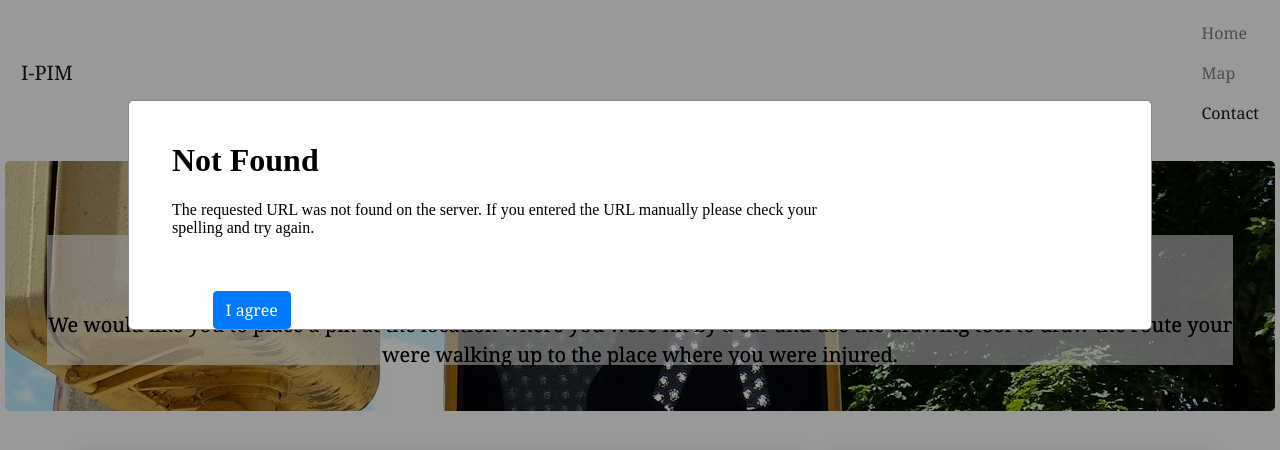
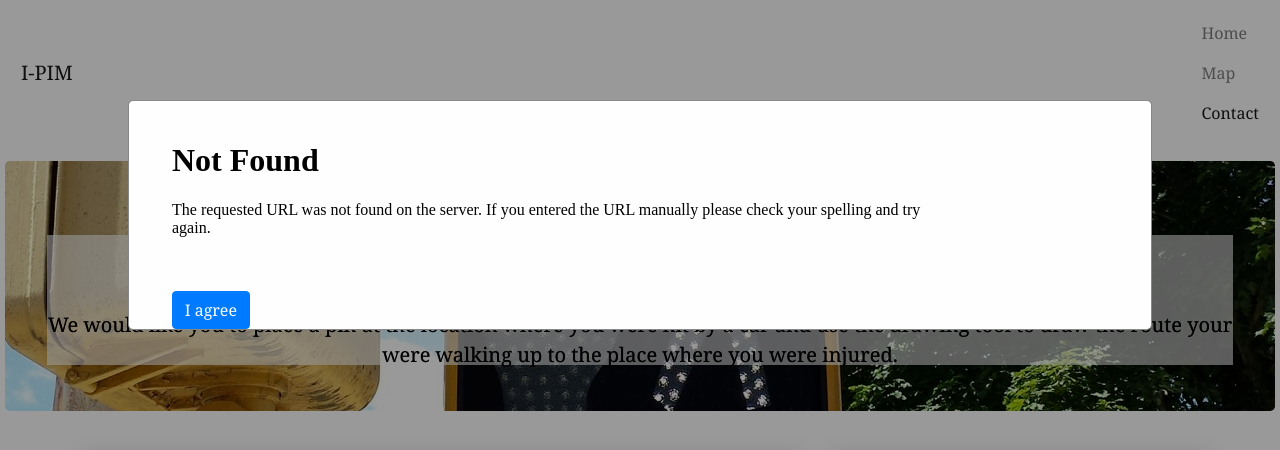
Before and after one commit to petercanmakit/IPIM_static, a Flask app: page /draw_route in a window 1280 px wide. Shown: the top 450 px of the page. Run offline with Flask 2, Linux system fonts and the light colour scheme; parts of the project's set-up code (start-up, migrations or seed data) failed here and were passed over; some libraries are stand-ins or nearby versions.

Commit message:
pdf consent form

```diff
--- a/templates/draw_route.html
+++ b/templates/draw_route.html
@@ -499,8 +499,8 @@
 
           <!-- Modal content -->
           <div class="row modal-content">
-            <iframe class="col-sm-9" id="consent_text" src="../static/text/ConsentForm2.pdf" style="overflow:auto;height:400px;" frameborder="0"></iframe>
-            <div align="center" class="col-sm-3">
+            <iframe class="col-sm-10" id="consent_text" src="../static/text/ConsentForm2.pdf" style="overflow:auto;height:550px;" frameborder="0"></iframe>
+            <div align="center" class="col-sm-2">
                 <button  class="btn btn-primary" id="i_agree">I agree</button>
             </div>
           </div>
```
